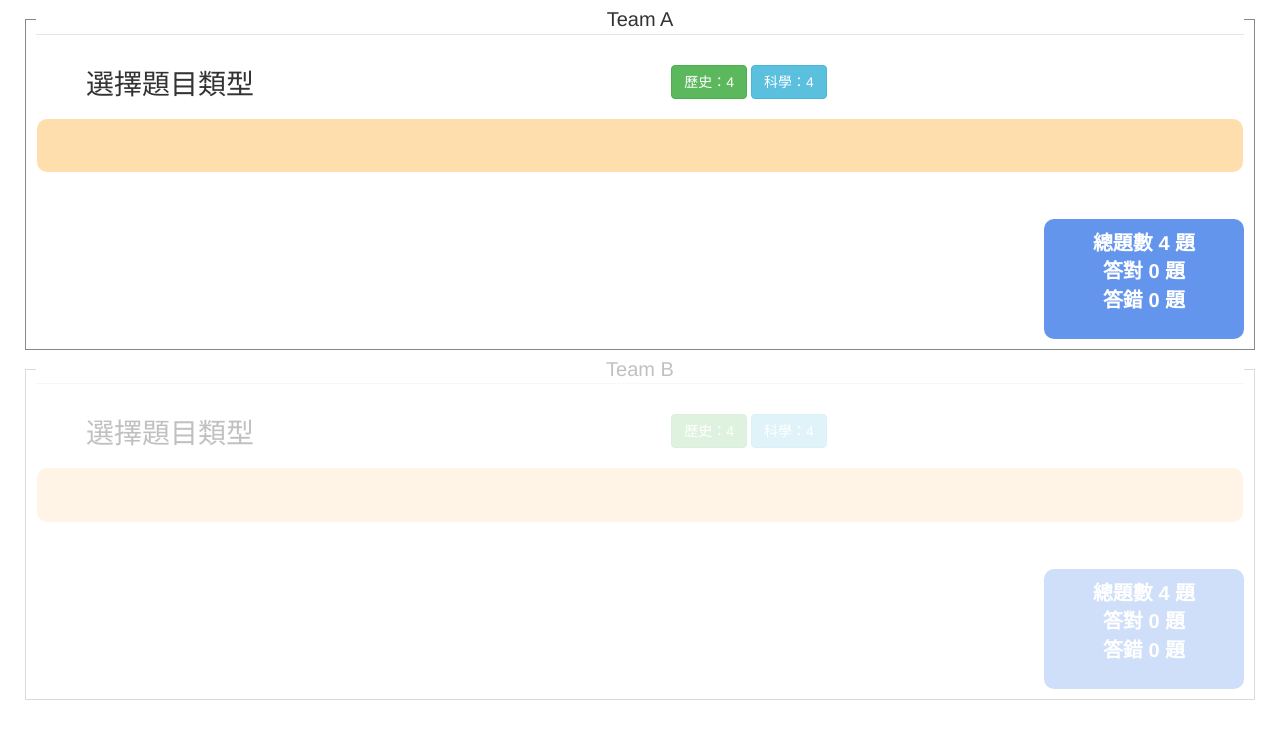
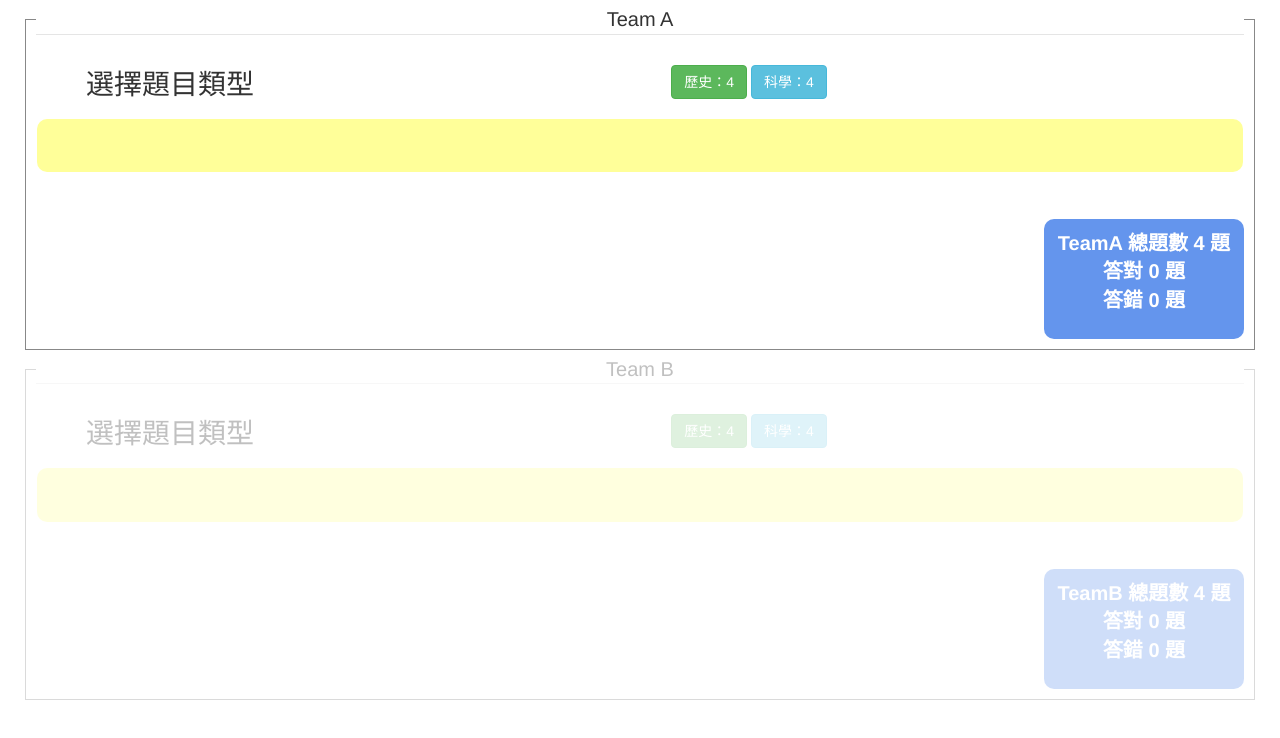
Before and after one commit to Josh5347/quiz, a plain HTML site: page index.html in a window 1280 px wide. Drawn offline with nearby package versions, Linux system fonts and the light colour scheme.

Commit message:
未換新案鈕以前

```diff
--- a/css/quiz.css
+++ b/css/quiz.css
@@ -24,7 +24,8 @@ h1{
     margin-top: 15px
 }
 .qAreaDiv{
-    background-color: navajowhite;
+/*     background-color: navajowhite; */
+    background-color: #ffff99;
     border-radius: 10px;
     padding: 5px 2px 5px 2px;
     margin: 20px 1px 5px 1px;
--- a/index.html
+++ b/index.html
@@ -9,7 +9,7 @@
     <link href="css/bootstrap.css" rel="stylesheet">
     <link href="css/quiz.css" rel="stylesheet">
     <script src="js/jquery-2.2.4.min.js"></script>
-    <script src="js/bootstrap.js"></script>
+    <script src="js/bootstrap.bundle.js"></script>
     <script src="js/jquery-ui.min.js"></script>
     <script src="js/quiz.js"></script>
 </head>
@@ -35,7 +35,7 @@
             <button id="answerEarlyButton0" type="button" class="btn btn-primary btn-lg"><strong style="font-size: 18pt">　我　要　搶　答　</strong></button>
         </div>
         <div class="scoreDiv">
-                <div>總題數 <span class="teamTotalQ"></span> 題</div>
+                <div>TeamA 總題數 <span class="teamTotalQ"></span> 題</div>
                 <div>答對 <span id="rightAnsNum0">0</span> 題</div>
                 <div>答錯 <span id="wrongAnsNum0">0</span> 題</div>
         </div>
@@ -62,7 +62,7 @@
                 <button id="answerEarlyButton1" type="button" class="btn btn-primary btn-lg"><strong style="font-size: 18pt">　我　要　搶　答　</strong></button>
             </div>
             <div class="scoreDiv">
-                <div>總題數 <span class="teamTotalQ"></span> 題</div>
+                <div>TeamB 總題數 <span class="teamTotalQ"></span> 題</div>
                 <div>答對 <span id="rightAnsNum1">0</span> 題</div>
                 <div>答錯 <span id="wrongAnsNum1">0</span> 題</div>
             </div>
--- a/js/quiz.js
+++ b/js/quiz.js
@@ -262,7 +262,7 @@ $(document).ready(function(){
 
         //所應答的題目已經答完，array的第一個item是999，totalQ需 + 1
         if(answeredArray.length == (totalQ  + 1 )){
-            //開啟teamB
+            //開啟teamB，即teamA與teamB皆已開啟
             $('#team1').css('opacity','1').prop('disabled',false);
         }
         //計分區
```
